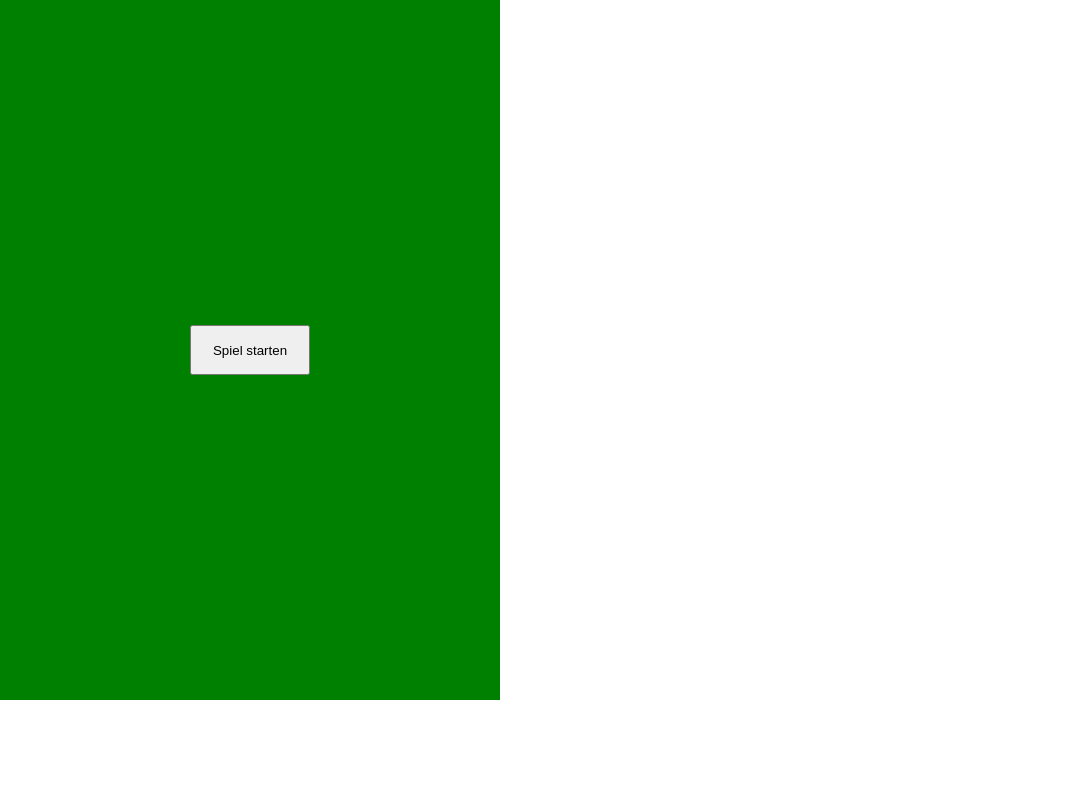
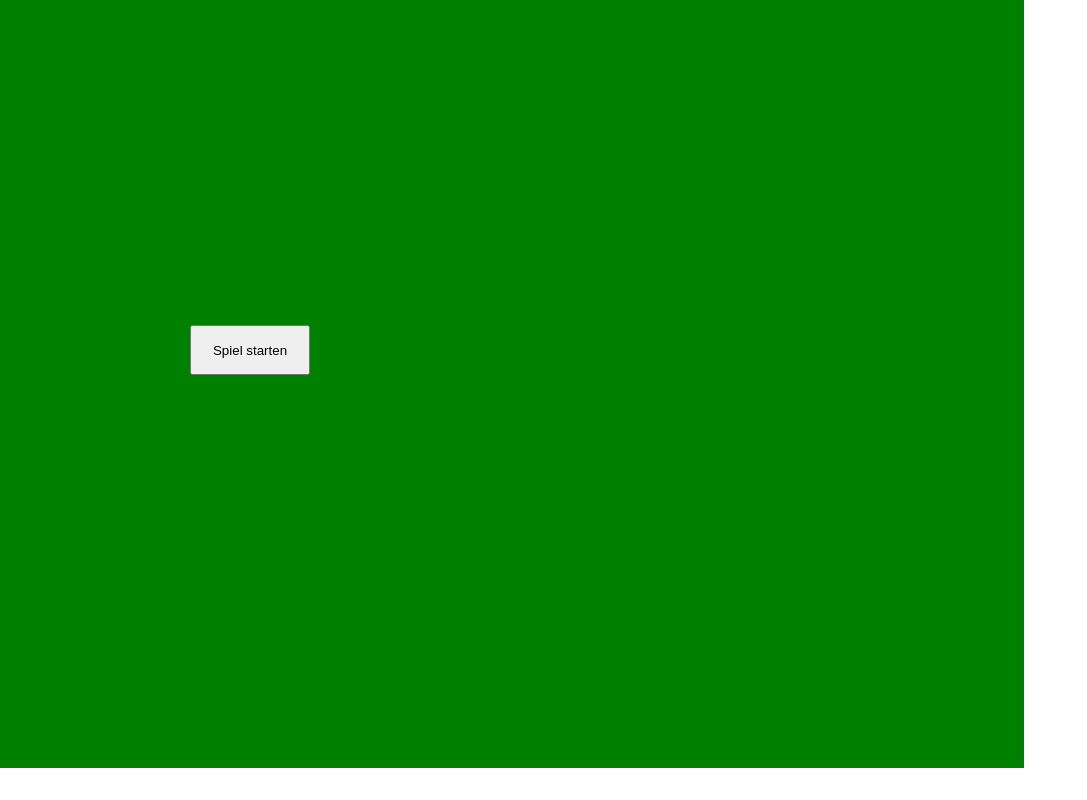
Before and after one commit to TheGreenProphet/Prototyp, a plain HTML site: page index.html in a window 1280 px wide. Shown: the whole page, without its empty margins (0-1087 px from the left). Drawn offline with Linux system fonts and the light colour scheme.

Commit message:
Update stylesheet.css

```diff
--- a/stylesheet.css
+++ b/stylesheet.css
@@ -2,8 +2,8 @@
     position:fixed;
     left:0;
     top:0;
-    width:500px;
-    height:700px;
+    width:1024px;
+    height:768px;
     background-color:green;
 }
 
```
